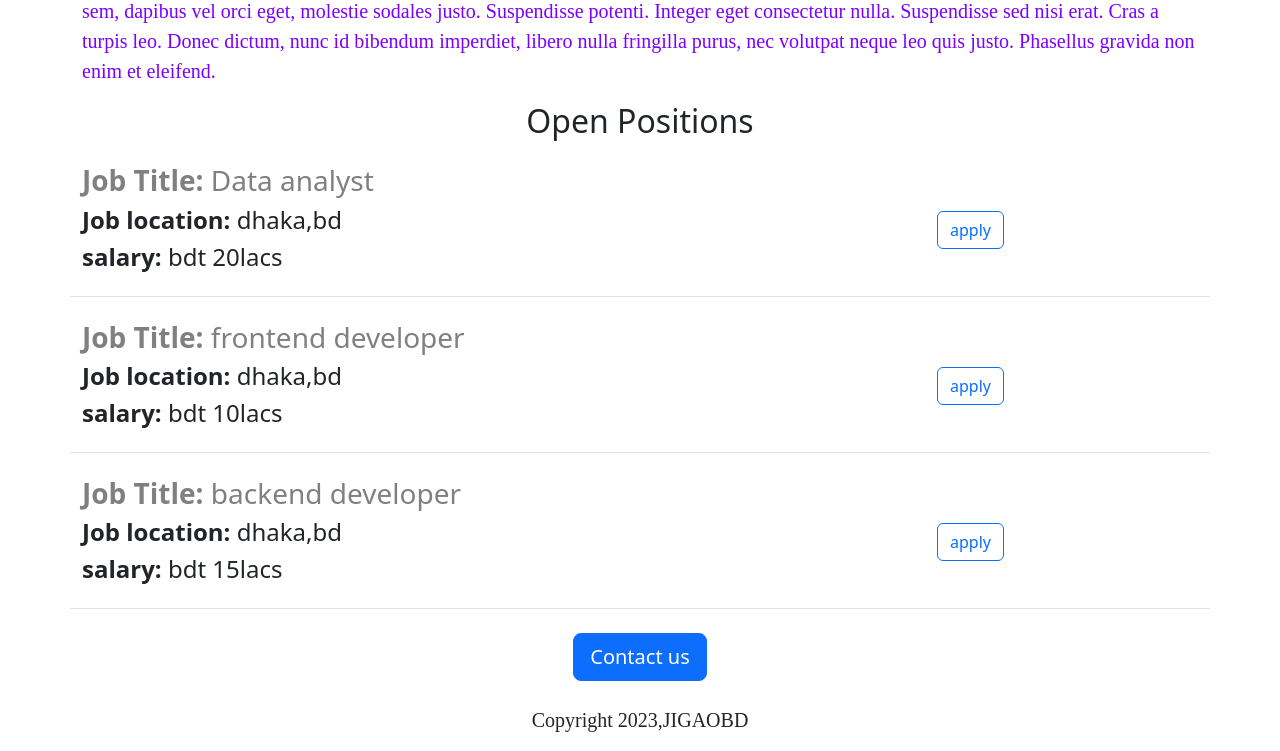
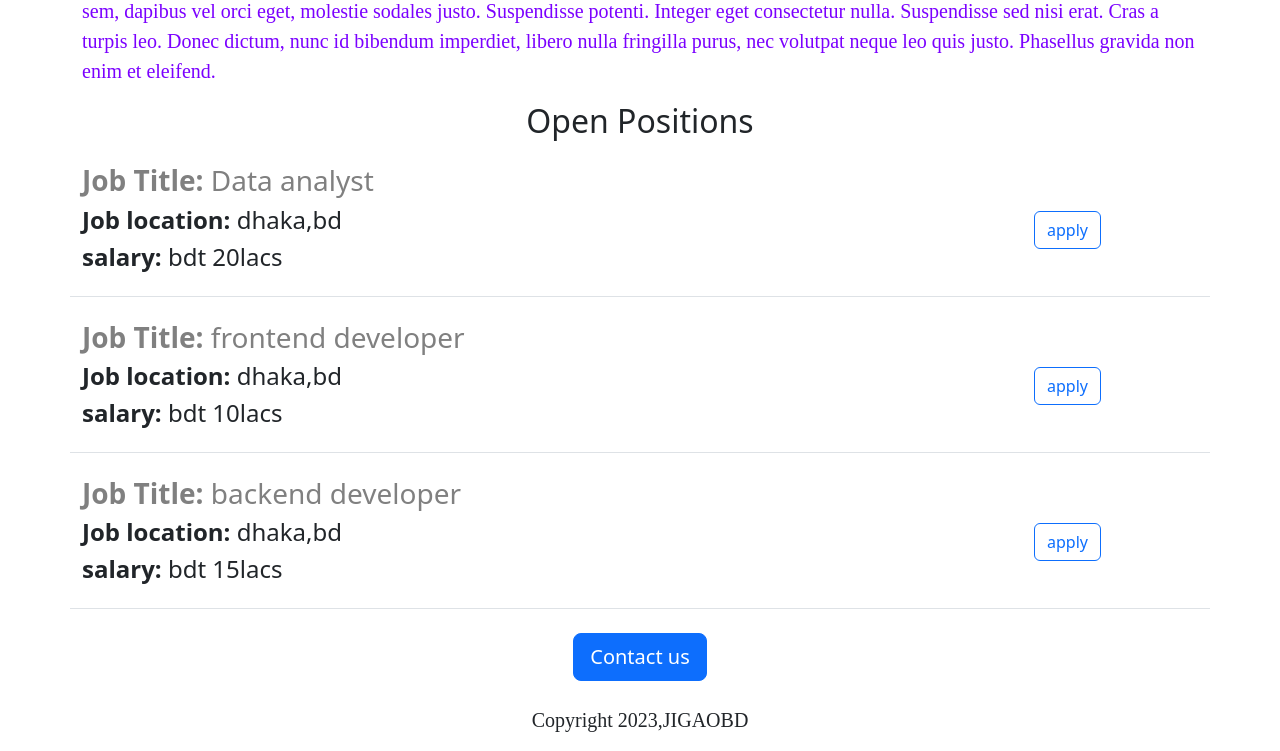
Before and after one commit to tanim26072000/flask_app_1, a Flask app: page / in a window 1280 px wide. Shown: the part 382-1133 px from the top of the page. Run offline with Flask 3, Linux system fonts and the light colour scheme.

Commit message:
routine-commit

```diff
--- a/templates/jobitem.html
+++ b/templates/jobitem.html
@@ -9,7 +9,7 @@
     </div>
     {%endif%}
   </div>
-  <div class="col-3 text-align:center align-self-center">
+  <div class="col-3 text-center align-self-center">
     <button class="btn btn-outline-primary">apply</button>
   </div>
 </div>
```
